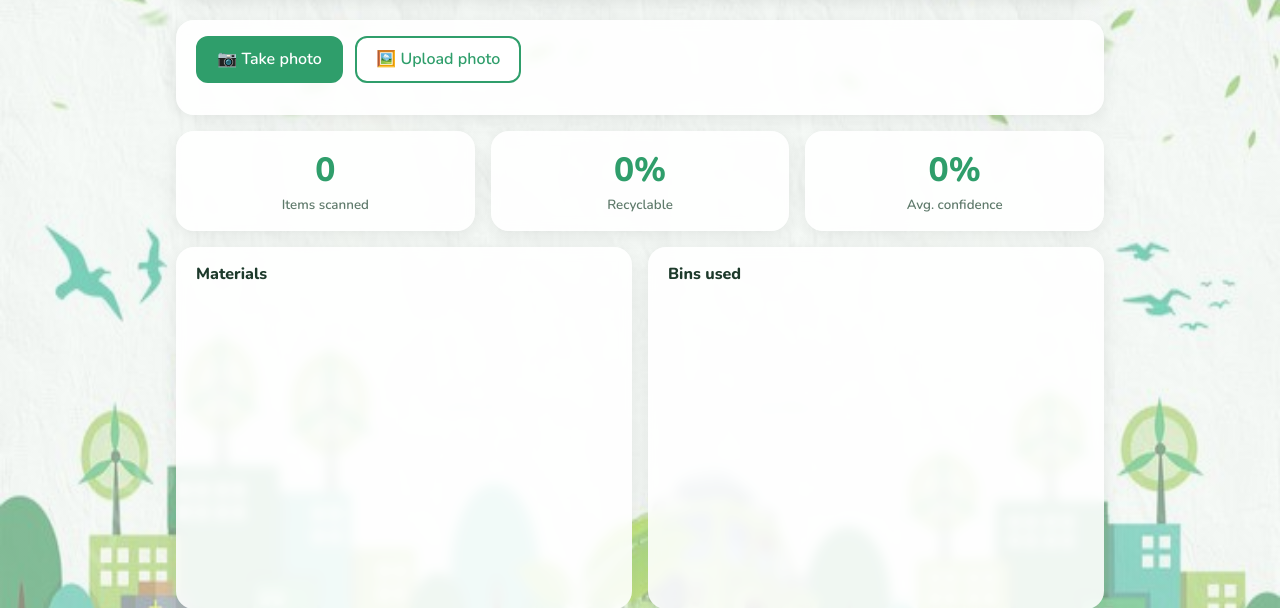
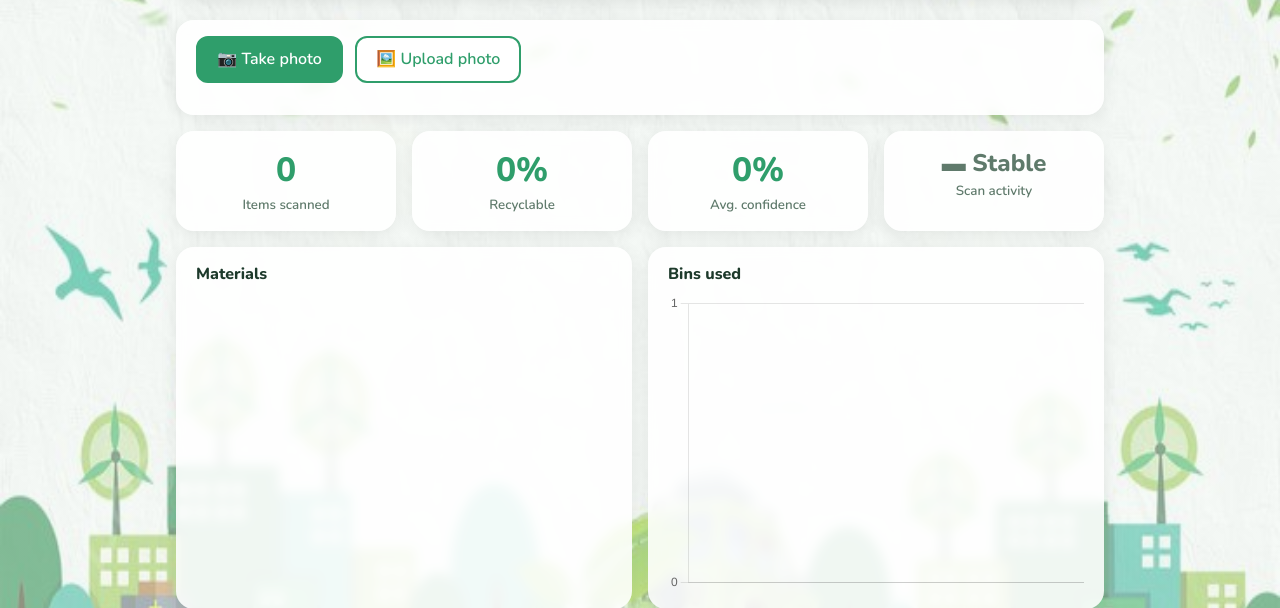
Before and after one commit to Mayssaa24/Capstone_Project, a Flask app: page / in a window 1280 px wide. Shown: the part 133-741 px from the top of the page. Run offline with Flask 3, Linux system fonts and the light colour scheme; data that the repository does not hold is empty.

Commit message:
Update index.html

```diff
--- a/waste_sorting/app/templates/index.html
+++ b/waste_sorting/app/templates/index.html
@@ -39,6 +39,7 @@
     <div class="card kpi"><span id="kpi-total">0</span><small>Items scanned</small></div>
     <div class="card kpi"><span id="kpi-rate">0%</span><small>Recyclable</small></div>
     <div class="card kpi"><span id="kpi-conf">0%</span><small>Avg. confidence</small></div>
+    <div class="card kpi"><span id="kpi-trend" data-trend="flat">▬ Stable</span><small>Scan activity</small></div>
   </section>
 
   <section class="charts">
```
